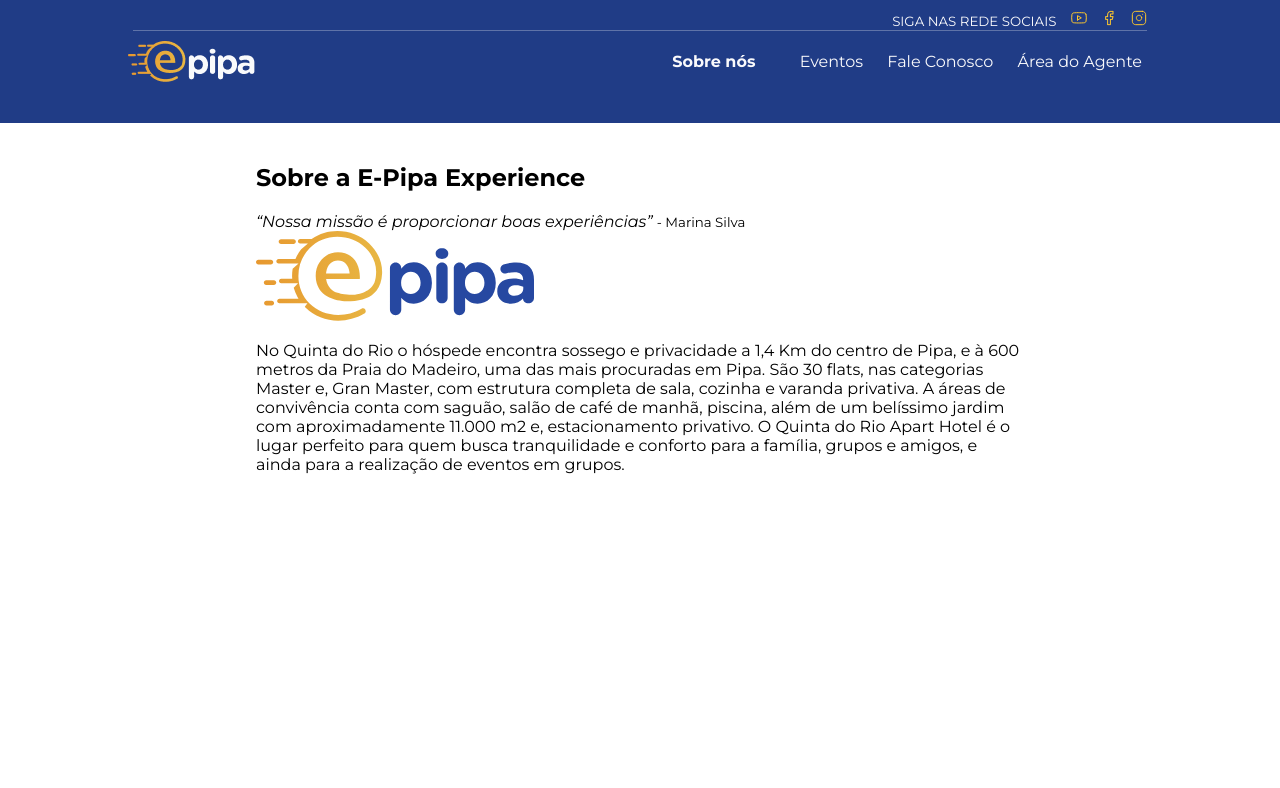
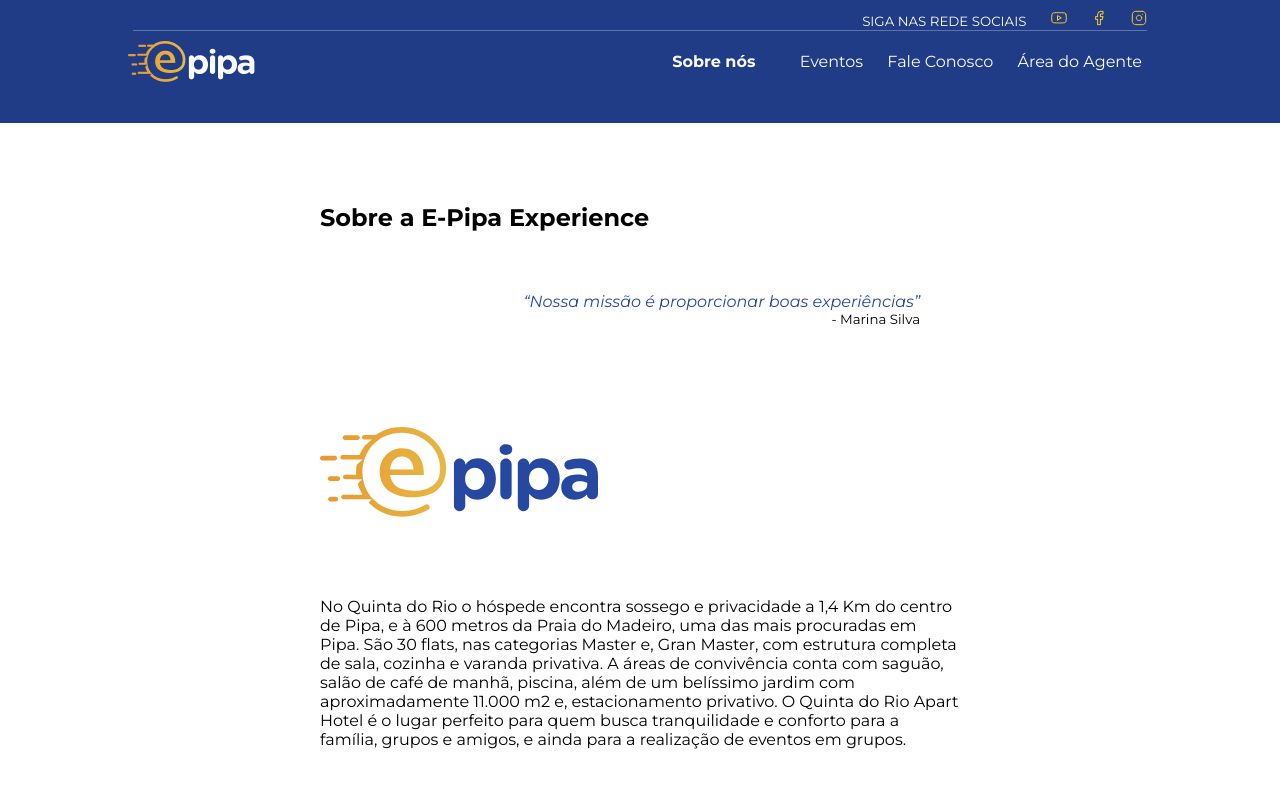
Before and after one commit to Mrclarss/design-2024, a plain HTML site: page index2.html in a window 1280 px wide. Drawn offline with Linux system fonts and the light colour scheme.

Commit message:
Ajeitando a section

```diff
--- a/asstes/image/style2.css
+++ b/asstes/image/style2.css
@@ -17,6 +17,7 @@
     margin: auto;
     font-family: "Montserrat", serif;
 }
+
 .redes{
     color: var(--color-white);
     position: relative;
@@ -27,9 +28,8 @@
 
 }
 
-
 .redes img{
-    margin-left: 10px;
+    margin-left: 20px
 
 }
 
@@ -38,6 +38,7 @@
 
 
 }
+
 .container{
     width: 80%;
     max-width: 1200px;
@@ -45,7 +46,6 @@
     height: 113px;
     margin: 0 auto;
 }
-
 
 .header span li {
     list-style: none;
@@ -59,13 +59,12 @@
     color: var(--color-white);
 }
 
-
 section .container{
-    width: 60%;
+    width: 50%;
     max-width: 1200px;
     padding: 20px;
     height: 114px;
-    margin: 0 auto;
+    margin: 40px auto;
 
 }
 
@@ -74,3 +73,22 @@
     justify-content: space-between;
     align-items: center;
 }
+
+section .right{
+    position: relative;
+    margin: 40px;
+    float: right;
+    color: var(--color-blue);
+
+}
+
+section .right small{
+    display: flex;
+    justify-content: flex-end;
+    color: black;
+}
+
+section img{
+    margin-top: 60px;
+    margin-bottom: 60px;
+}
--- a/index2.html
+++ b/index2.html
@@ -43,12 +43,14 @@
         <div class="container">
             <h1>Sobre a E-Pipa Experience</h1>
             <div class="right">
-                <em><i>“Nossa missão é proporcionar boas experiências”</i></em>
+                <em><i>“Nossa missão é proporcionar boas experiências”</i><br></em>
             <small>- Marina Silva</small>
             </div>
             <img src="asstes/image/Group 122.svg" alt="">
             <p>No Quinta do Rio o hóspede encontra sossego e privacidade a 1,4 Km do centro de Pipa, e à 600 metros da Praia do Madeiro, uma das mais procuradas em Pipa. São 30 flats, nas categorias Master e, Gran Master, com estrutura completa de sala, cozinha e varanda privativa. A áreas de convivência conta com saguão, salão de café de manhã, piscina, além de um belíssimo jardim com aproximadamente 11.000 m2 e, estacionamento privativo. O Quinta do Rio Apart Hotel é o lugar perfeito para quem busca tranquilidade e conforto para a família, grupos e amigos, e ainda para a realização de eventos em grupos.</p>
         </div>
     </section>
+
+
 </body>
 </html>
--- a/style.css
+++ /dev/null
@@ -1,82 +0,0 @@
-body{
-    background-color: #FAFAFA;
-    font-family: "Lato", serif;
-    font-weight: 700;
-    font-style: normal;
-}
-
-.container{
-    margin: 50px;
-    background: #FAFAFA;
-
-}
-
-
-.perfil-foto{
-    width: 210px;
-    height: 200px;
-    border-radius: 8px 8px 0px 0px;
-
-}
-
-.dados-perfil {
-    background-color: white;
-    box-shadow: 2px 2px 2px 0px rgba(0, 0, 0, 0.2);
-    border-radius: 5px;
-    margin-right: 20px;
-}
-
-
-
-.perfil{
-    display: flex;
-    justify-content: center;
-
-
-}
-
-.bio{
-    padding: 20px;
-    box-shadow: 2px 2px 2px 1px rgba(0, 0, 0, 0.2);
-    border-radius: 5px;
-    background-color: white;
-}
-
-footer{
-    display: flex;
-    justify-content: center;
-}
-
-.trabalhos{
-    display: flex;
-    justify-content: center;
-    flex-wrap: wrap;
-}
-
-.tittle-trabalhos{
-    flex-wrap: wrap;
-
-}
-
-.lista-trabalhos{
-   display: flex;
-   justify-content: center;
-   list-style: none;
-
-
-}
-
-.trabalho{
-    background-color: white;
-    border-radius: 8px;
-    box-shadow: 2px 2px 2px 1px rgba(0, 0, 0, 0.2);
-    margin: 5px;
-
-}
-
-.destaque{
-    color: #FFC107;
-    display: flex;
-    justify-content: flex-end;
-
-}
```
